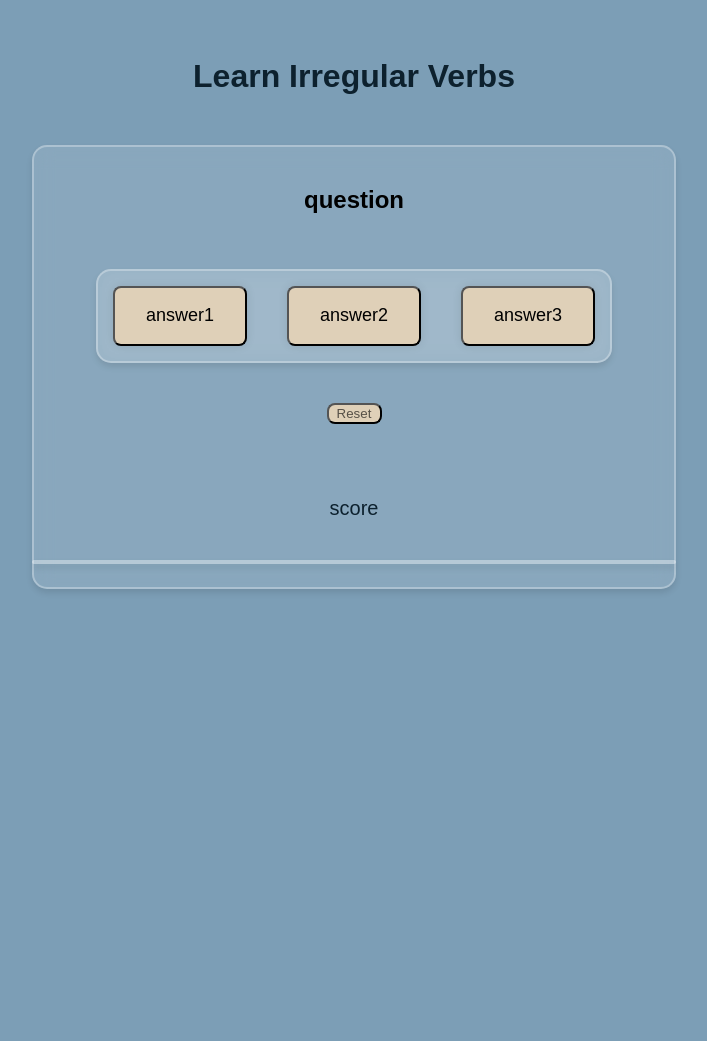
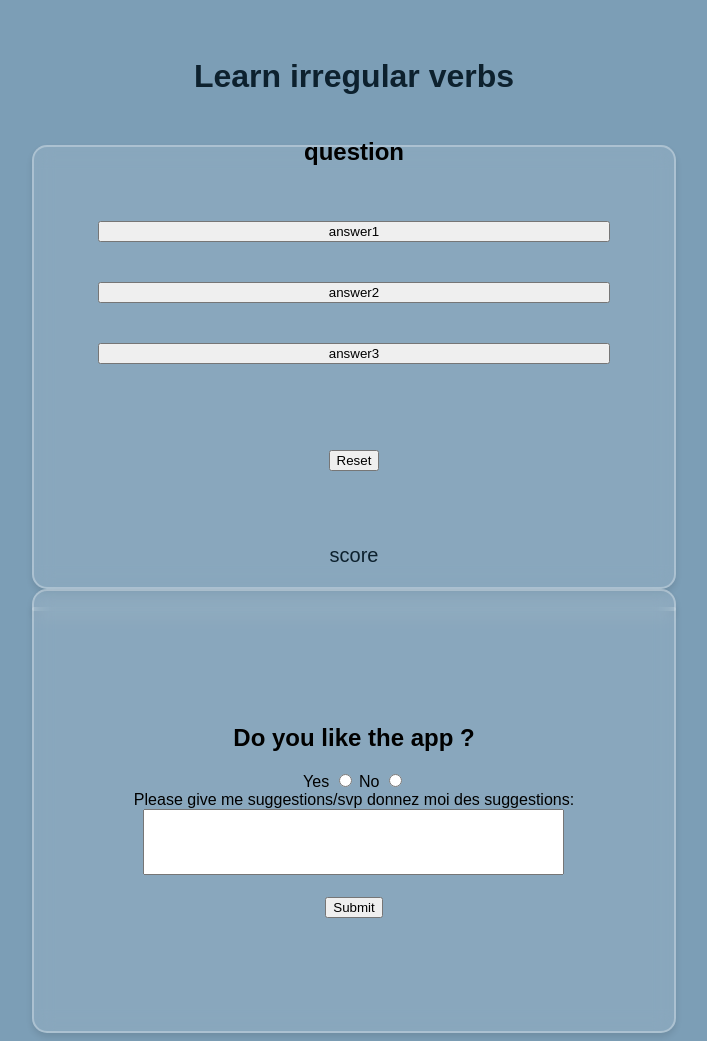
Before and after one commit to MrKtheNOob/Bamba-sApp, a plain HTML site: page frontend/index.html in a window 1280 px wide. Shown: the whole page, without its empty margins (286-993 px from the left). Before the commit the page ends 800 px from the top, so only its background shows below. Drawn offline with Linux system fonts and the light colour scheme; no server answers.

Commit message:
feedback route added

```diff
--- a/frontend/index.html
+++ b/frontend/index.html
@@ -4,25 +4,119 @@
     <meta charset="UTF-8" />
     <meta name="viewport" content="width=device-width, initial-scale=1.0" />
     <title>Learn irregular verbs with ABN's app</title>
-        <link rel="stylesheet" href="style.css">
+    <style>
+      body {
+        font-family: Arial, Helvetica, sans-serif;
+        background-color: #7c9eb6;
+        display: flex;
+        flex-direction: column;
+        align-items: center;
+        /*Tu peux choisir la palette que tu veux sur https://colorhunt.co*/
+      }
+      h1 {
+        color: #0d212e;
+        text-align: center;
+        margin-bottom: 50px;
+        margin-top: 50px;
+      }
+      #questionlabel {
+        margin: 30px;
+      }
+      div {
+        display: flex;
+        flex-direction: column;
+        height: 55vh;
+        width: 50vw;
+        gap: 10px;
+        align-items: center;
+        justify-content: center;
+        background-color: rgba(255, 255, 255, 0.1);
+        border: 2px solid rgba(255, 255, 255, 0.3);
+        border-radius: 15px;
+        box-shadow: 0 4px 6px rgba(0, 0, 0, 0.1);
+        backdrop-filter: blur(10px);
+        text-align: center;
+      }
+      div > * {
+        margin: 15px;
+        height: fit-content;
+      }
+      button {
+        cursor: pointer;
+      }
+      .answers {
+        display: flex;
+        flex-direction: row;
+        align-items: center;
+        justify-content: center;
+        width: 40vw;
+      }
+
+      .answers > * {
+        padding: 10px;
+        border-radius: 8px;
+        box-shadow: 0 0 10px rgba(0, 0, 0, 0.1);
+        height: 60px;
+        width: 160px;
+        font-size: large;
+        background-color: #dfd0b8;
+      }
+      .reset {
+        color: #565047;
+        border-radius: 8px;
+        background-color: #dfd0b8;
+        width: 55px;
+      }
+
+      #score {
+        color: #0d212e;
+        font-size: 20px;
+        margin-top: 20px;
+      }
+    </style>
   </head>
   <body>
-        <h1>Learn Irregular Verbs</h1>
+    <h1>Learn irregular verbs</h1>
     <div>
       <!-- the phrase shoud show up in this h2  and loaded by the server at enpoint givequestion
     -->
       <h2 id="questionlabel">question</h2>
       <!-- the answers should also be loaded by the server  -->
-             <div class="answers">
-                <button onclick="ev0()">answer1</button>
-                <button onclick="ev1()">answer2</button>
-                <button onclick="ev2()">answer3</button>
-            </div>
-
-            <button class="reset" onclick="getData()">Reset</button>
+      <button class="answers" onclick="ev0()">answer1</button>
+      <button class="answers" onclick="ev1()">answer2</button>
+      <button class="answers" onclick="ev2()">answer3</button>
+      <br /><br />
+      <button onclick="getData()">Reset</button>
       <br />
       <span id="score">score</span>
       <div id="evaluationdiv"></div>
+    </div>
+    <div>
+      <form action="/feedback" method="post">
+        <h2>Do you like the app ?</h2>
+        <label for="yes">Yes</label>
+        <input type="radio" id="yes" name="answer" value="yes" />
+
+        <label for="no">No</label>
+        <input type="radio" id="no" name="answer" value="no" />
+
+        <br />
+
+        <label for="suggestion"
+          >Please give me suggestions/svp donnez moi des suggestions:</label
+        ><br />
+        <textarea
+          id="suggestion"
+          name="suggestion"
+          rows="4"
+          cols="50"
+          style="resize: none"
+        ></textarea>
+
+        <br /><br />
+
+        <input type="submit" value="Submit" />
+      </form>
     </div>
     <script>
       const questionLabel = document.getElementById("questionlabel");
@@ -40,7 +134,7 @@
             options[0].textContent = data.options[0];
             options[1].textContent = data.options[1];
             options[2].textContent = data.options[2];
-                        scorel.textContent = `score:${score}` ;
+            scorel.textContent = `score:${score}`;
             fdata = data;
           })
           .catch((error) => {
@@ -56,7 +150,7 @@
           scorel.textContent = `score:${score}`;
         } else {
           evaluationdiv.textContent = "wrong answer";
-                    score--
+          score--;
           scorel.textContent = `score:${score}`;
         }
       }
@@ -68,7 +162,7 @@
           scorel.textContent = `score:${score}`;
         } else {
           evaluationdiv.textContent = "wrong answer";
-                    score--
+          score--;
           scorel.textContent = `score:${score}`;
         }
       }
@@ -80,7 +174,7 @@
           scorel.textContent = `score:${score}`;
         } else {
           evaluationdiv.textContent = "wrong answer";
-                    score--
+          score--;
           scorel.textContent = `score:${score}`;
         }
       }
```
Also changed, not shown: 1 other file. Lines whose indentation alone changed are shown as unchanged.
